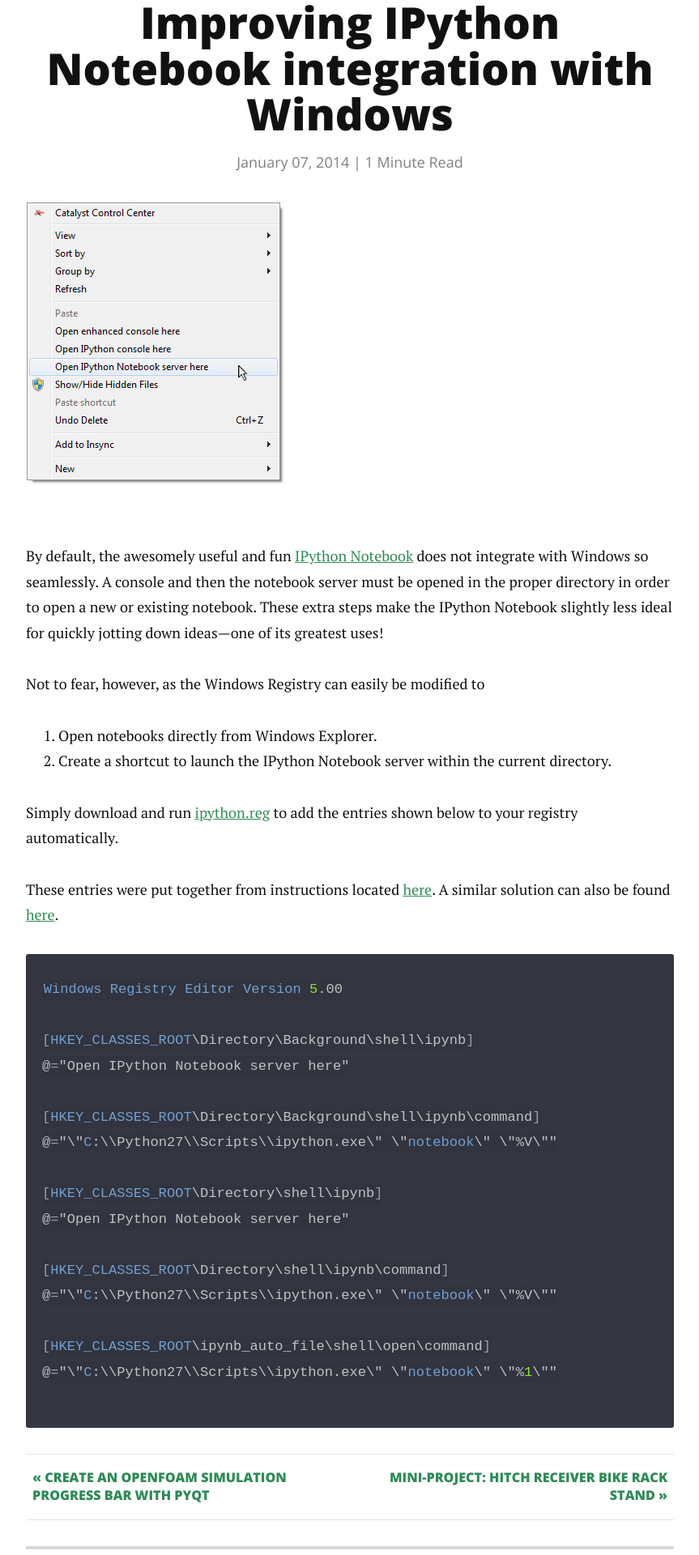
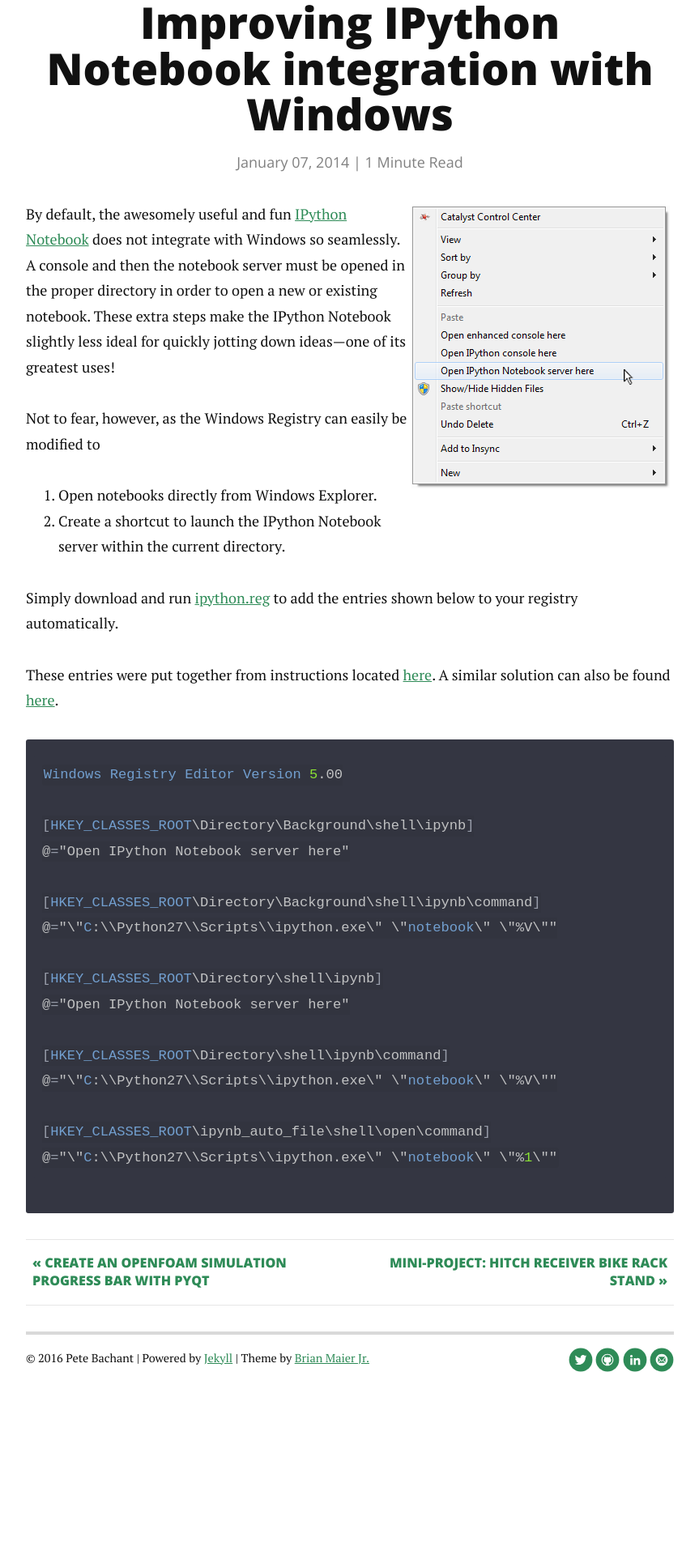
Before and after one commit to petebachant/petebachant.github.io, a Jekyll site: the page built from _posts/2014-01-07-improving-ipython-notebook-integration-with-windows.markdown, in a window 1280 px wide. Shown: the part 303-2223 px from the top of the page at 81% size, without its empty margins (208-1071 px from the left). Built offline with Jekyll 4.4.1, drawn with Linux system fonts in a browser that asks for light colours; nearby versions of some CDN libraries; comment, search, counter and statistics services are not loaded; after the commit the page ends 2084 px from its top, so only the background shows below that.

Commit message:
Add float-right images to CSS

```diff
--- a/assets/css/style.css
+++ b/assets/css/style.css
@@ -18,6 +18,11 @@
 
 article,aside,details,figcaption,figure,footer,header,hgroup,main,menu,nav,section,summary {
 	display:block
+}
+
+.float-right {
+    float: right;
+    padding: 5px;
 }
 
 audio,canvas,progress,video {
```
